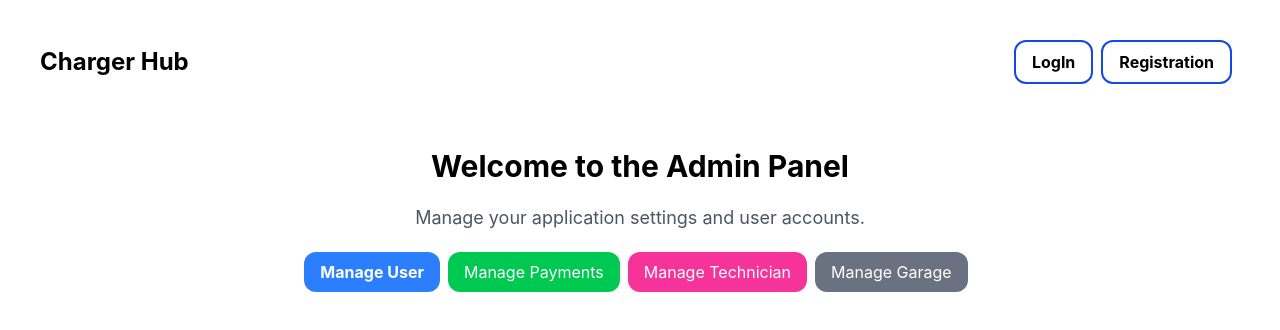
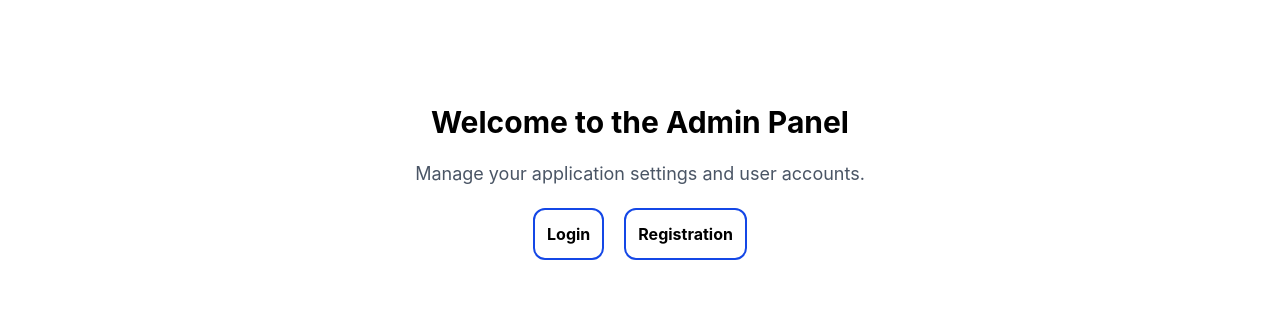
Before and after one commit to ar-sohan/Chraging_Hub_Frontend, a Next.js app: page /admin in a window 1280 px wide. Shown: the top 330 px of the page. Built offline with nearby package versions, Linux system fonts and the light colour scheme.

Commit message:
late night coding, reshaping the paths

```diff
--- a/app/admin/components/Header.tsx
+++ b/app/admin/components/Header.tsx
@@ -1,7 +1,20 @@
-export default function Header(){
+import Link from 'next/link'
+
+export default function Header() {
     return (
         <>
-            <h1>Header</h1>
+            <div className='flex justify-between items-center'>
+                <h1 className='text-2xl font-bold'>Charger Hub</h1>
+                <div>
+                    <Link href="/admin/manage_user"><button className="bg-blue-500 hover:bg-blue-700 text-white font-bold py-2 px-4 rounded-xl mr-2">Manage User </button></Link>
+                    <Link href="/admin/manage_payments"><button className="bg-green-500 hover:bg-green-700 text-white py-2 px-4 rounded-xl mr-2">Manage Payments</button></Link>
+                    <Link href="/admin/manage_technician"><button className="bg-pink-500 hover:bg-pink-700 text-white py-2 px-4 rounded-xl mr-2">Manage Technician</button></Link>
+                    <Link href="/admin/error"><button className="bg-gray-500 hover:bg-gray-700 text-white py-2 px-4 rounded-xl mr-2">Manage Garage</button></Link>
+                </div>
+                <div>
+                    <Link href="/admin/profile"><button className='font-bold border-2 border-blue-700 text-black hover:bg-blue-700 hover:text-white py-2 px-4 rounded-xl mr-2'>Profile</button></Link>
+                </div>
+            </div>
         </>
     )
 }
--- /dev/null
+++ b/app/admin/dashboard/page.tsx
@@ -0,0 +1,7 @@
+export default function(){
+    return(
+        <>
+            <h1>Welcome Mr. Sohan</h1>
+        </>
+    )
+}
--- a/app/admin/login/page.tsx
+++ b/app/admin/login/page.tsx
@@ -1,14 +1,8 @@
 export default function Login() {
   return (
     <>
-    <h1>Welcome to Login</h1>
-    <form action="/admin/login" method="post">
-      <input type="text" name="username" placeholder="Username" />
-      <br />
-      <input type="password" name="password" placeholder="Password" />
-      <br />
-      <button type="submit">Login</button>
-    </form>
+      <h1>Welcome to Login</h1>
+
     </>
   );
 }
--- a/app/admin/manage_payments/page.tsx
+++ b/app/admin/manage_payments/page.tsx
@@ -1,5 +1,11 @@
+import Header from "../components/Header";
+
 export default function Payments() {
   return (
-    <h1>Payments</h1>
+    <>
+      <div className="m-5">
+        <Header></Header>
+      </div>
+    </>
   );
 }
--- a/app/admin/manage_technician/page.tsx
+++ b/app/admin/manage_technician/page.tsx
@@ -1,5 +1,12 @@
+import Header from "../components/Header";
+
 export default function ManageTechnician() {
     return (
-        <h1>Manage Technician</h1>
+        <>
+            <div className="m-5">
+                <Header></Header>
+                <h1>This is the manage user page</h1>
+            </div>
+        </>
     )
 }
--- a/app/admin/manage_user/page.tsx
+++ b/app/admin/manage_user/page.tsx
@@ -1,10 +1,14 @@
 import Link from 'next/link'
+import Header from '../components/Header'
 
 export default function ManageUsers() {
 
 
   return (
     <>
+      <div>
+        <Header></Header>
+        <div>
           <h1>Manage User</h1>
           <div>
             <p>User - 1</p>
@@ -22,6 +26,8 @@ export default function ManageUsers() {
             <p>User - 4</p>
             <button>Details</button>
           </div>
+        </div>
+      </div>
     </>
   );
 }
--- a/app/admin/page.tsx
+++ b/app/admin/page.tsx
@@ -1,24 +1,16 @@
 import Link from 'next/link';
+import Header from './components/Header';
 
 export default function AdminHome() {
     return (
         <>
             <div className='m-10'>
-                <div className='flex justify-between items-center'>
-                    <h1 className='text-2xl font-bold'>Charger Hub</h1>
-                    <div>
-                        <Link href="admin/login"><button className='font-bold border-2 border-blue-700 text-black hover:bg-blue-700 hover:text-white py-2 px-4 rounded-xl mr-2'>LogIn</button></Link>
-                        <Link href="admin/registration"><button className='font-bold border-2 border-blue-700 text-black hover:bg-blue-700 hover:text-white py-2 px-4 rounded-xl mr-2'>Registration</button></Link>
-                    </div>
-                </div>
                 <div className="mt-16 flex flex-col items-center justify-center gap-5">
                     <h1 className="text-3xl font-bold">Welcome to the Admin Panel</h1>
                     <p className="text-lg text-gray-600">Manage your application settings and user accounts.</p>
                     <div>
-                        <Link href="admin/manage_user"><button className="bg-blue-500 hover:bg-blue-700 text-white font-bold py-2 px-4 rounded-xl mr-2">Manage User </button></Link>
-                        <Link href="admin/manage_payments"><button className="bg-green-500 hover:bg-green-700 text-white py-2 px-4 rounded-xl mr-2">Manage Payments</button></Link>
-                        <Link href="admin/manage_technician"><button className="bg-pink-500 hover:bg-pink-700 text-white py-2 px-4 rounded-xl mr-2">Manage Technician</button></Link>
-                        <Link href="admin/error"><button className="bg-gray-500 hover:bg-gray-700 text-white py-2 px-4 rounded-xl mr-2">Manage Garage</button></Link>
+                        <Link href="/admin/login"><button className='p-3 rounded-xl border-blue-700 border-2 hover:bg-blue-600 hover:text-white font-bold mr-5'>Login</button></Link>
+                        <Link href="/admin/registration"><button className='p-3 rounded-xl border-blue-700 border-2 hover:bg-blue-600 hover:text-white font-bold'>Registration</button></Link>
                     </div>
                 </div>
             </div>
--- /dev/null
+++ b/app/admin/profile/page.tsx
@@ -0,0 +1,5 @@
+export default function profile(){
+    <>
+        <h1>This is your profile page</h1>
+    </>
+}
--- /dev/null
+++ b/app/admin/technician_details/page.tsx
@@ -0,0 +1,10 @@
+import Link from 'next/link';
+import Header from '../components/Header';
+
+export default function AllTechnician(){
+    return(
+        <>
+            <Header></Header>
+        </>
+    )
+}
```
Lines whose indentation alone changed are shown as unchanged.
